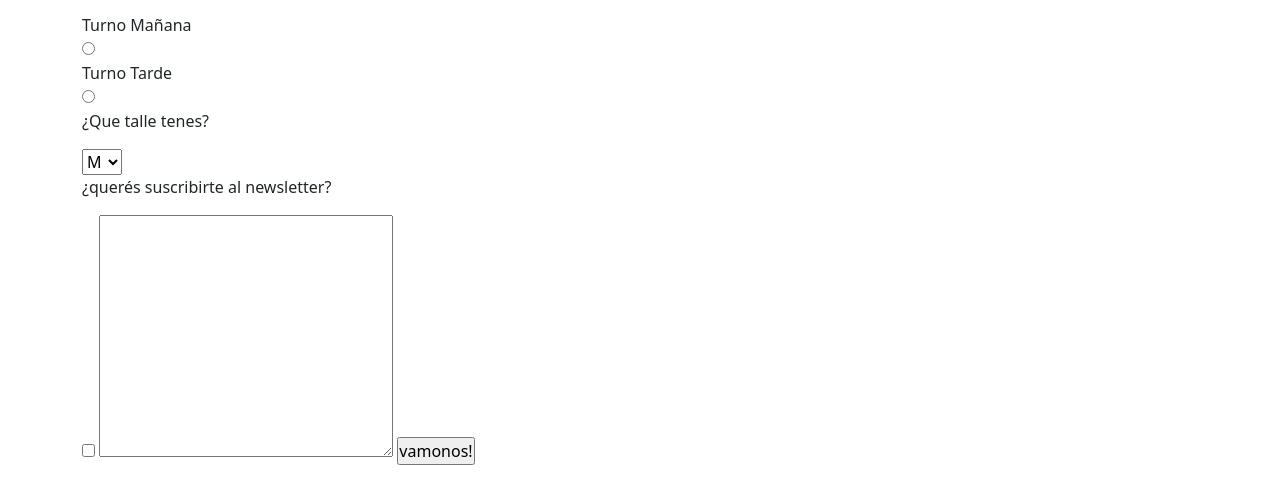
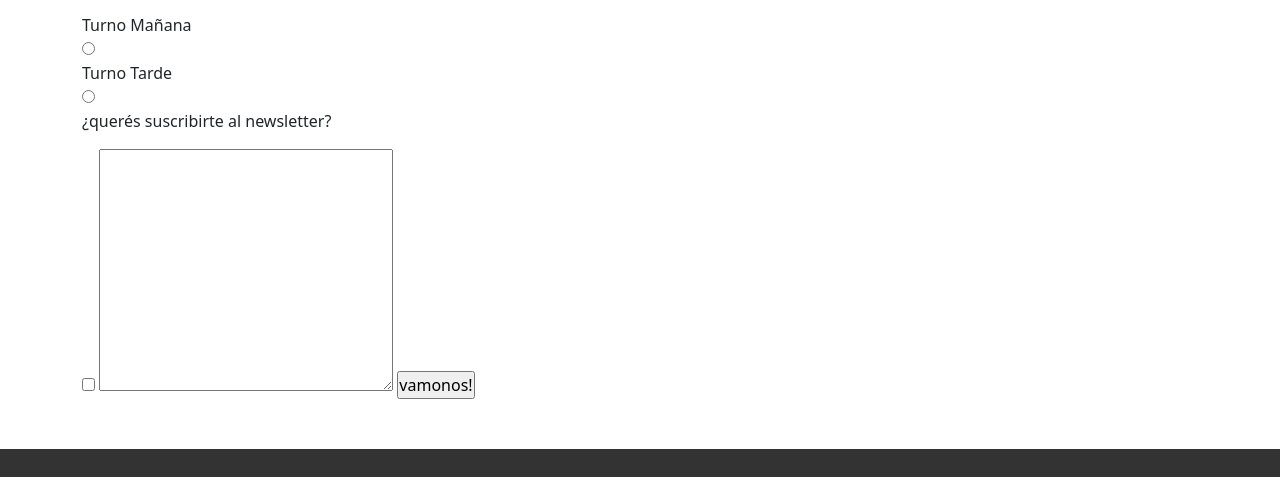
Before and after one commit to hjmontenegro/ProyectoFinal_DesarrolloWeb, a plain HTML site: page pages/contacto.html in a window 1280 px wide. Shown: the part 991-1468 px from the top of the page. Drawn offline with nearby package versions, Linux system fonts and the light colour scheme.

Commit message:
Contactos

```diff
--- a/pages/contacto.html
+++ b/pages/contacto.html
@@ -104,12 +104,12 @@
                 <input type="radio" name="turno" value="tarde">
 
                 <!-- Select -->
-                <p>¿Que talle tenes?</p>
+                <!--<p>¿Que talle tenes?</p>
                 <select name="Talle">
                     <option value="M">M</option>
                     <option value="L">L</option>
                     <option value="XL">XL</option>
-                </select>
+                </select>-->
 
                 <!-- Checkbox -->
                 <p>¿querés suscribirte al newsletter?</p>
```
